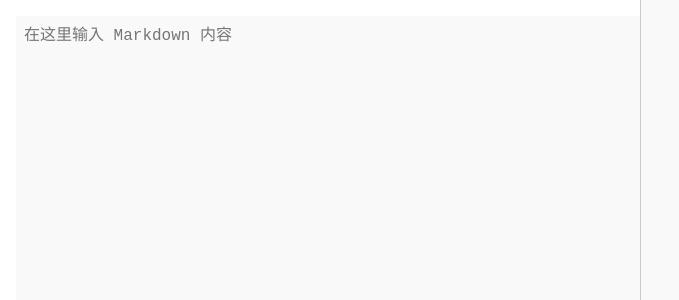
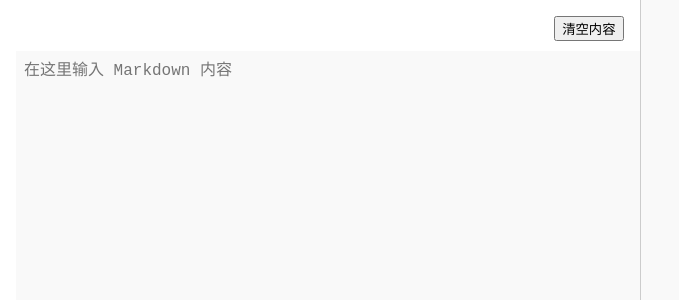
Before and after one commit to new-aspect/markdown-editer, a React (Create React App) app: page / in a window 1280 px wide. Shown: the top 300 px of the page, without its empty margins (0-679 px from the left). Built offline with nearby package versions, Linux system fonts and the light colour scheme.

Commit message:
添加清空输入按钮

```diff
--- a/src/App.css
+++ b/src/App.css
@@ -23,6 +23,12 @@
   background-color: #f9f9f9; /*浅灰背景*/
 }
 
+.editor .cleanBtn {
+  float: right;
+  padding: auto; /* 这是字体内边距 */
+  margin-bottom: 10px;
+}
+
 .preview {
   flex: 1; /* 左右各占一半 */
   padding: 16px;
--- a/src/App.js
+++ b/src/App.js
@@ -10,12 +10,17 @@ function App() {
   // 那么这时候监听testarea的文字变化，然后将变化塞到setContent里面
   const [content, setContent] = useState("")
 
+  function cleanContent() {
+    setContent("")
+  }
 
   return (
     <div className='container'>
       {/* 左边是 textares */}
       <div className='editor'>
+        <button className='cleanBtn' onClick={cleanContent}>清空内容</button>
         <textarea
+          value={content}
           placeholder='在这里输入 Markdown 内容'
           onChange={e=>{setContent(e.target.value)}}
         ></textarea>
```
